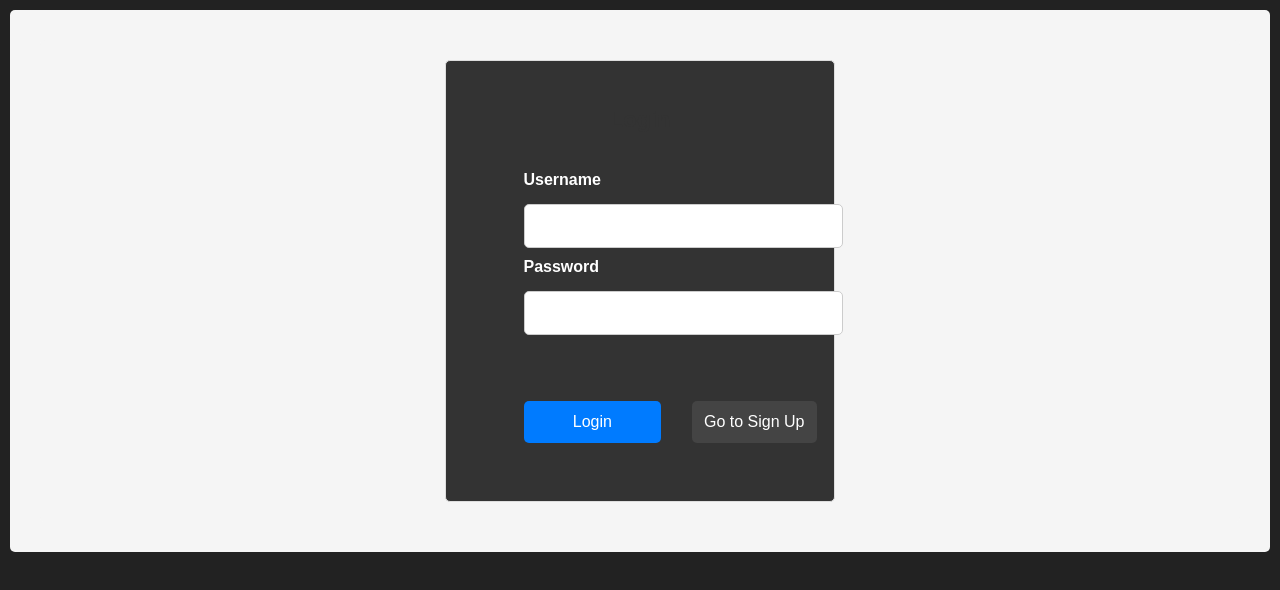
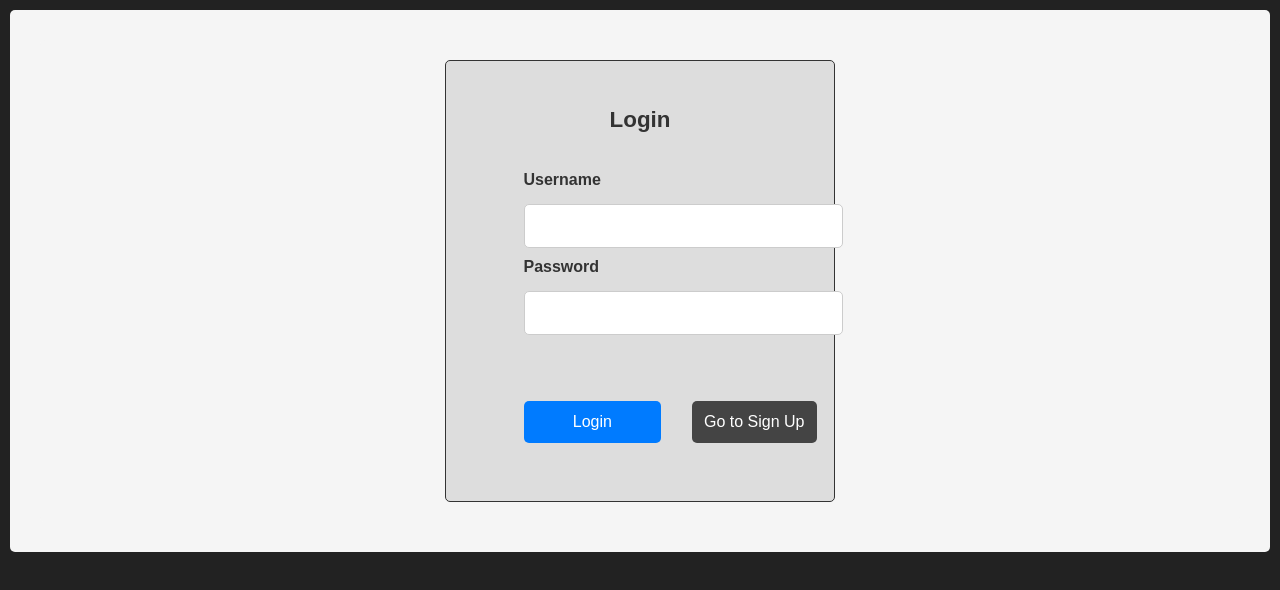
Before and after one commit to KhalidAli44/APT-Frontend, a React (Create React App) app: page /Login in a window 1280 px wide. Shown: the top 590 px of the page. Built offline with nearby package versions, Linux system fonts and the light colour scheme.

Commit message:
css login

```diff
--- a/src/pages/Login/Login.css
+++ b/src/pages/Login/Login.css
@@ -4,9 +4,9 @@
     height: 50vh; /* Reduced height for smaller panel */
     margin: 0 auto; /* Maintains centering */
 padding: 20px;
-    border: 1px solid #ddd; /* Lighter border color */
+border: 1px solid #333; /* Lighter border color */
 border-radius: 5px;
-    background-color: #333; /* Lighter background color */
+background-color: #ddd; /* Lighter background color */
 display: flex;
 justify-content: space-evenly;
 flex-direction: column;
@@ -34,6 +34,7 @@
 .form-group label {
 /* Reuses existing label styles */
 margin-bottom: 5px; /* Add some space below labels */
+color: #333; /* New color for labels */
 }
 
 .username-field { /* New class for username input */
```
Lines whose indentation alone changed are shown as unchanged.
